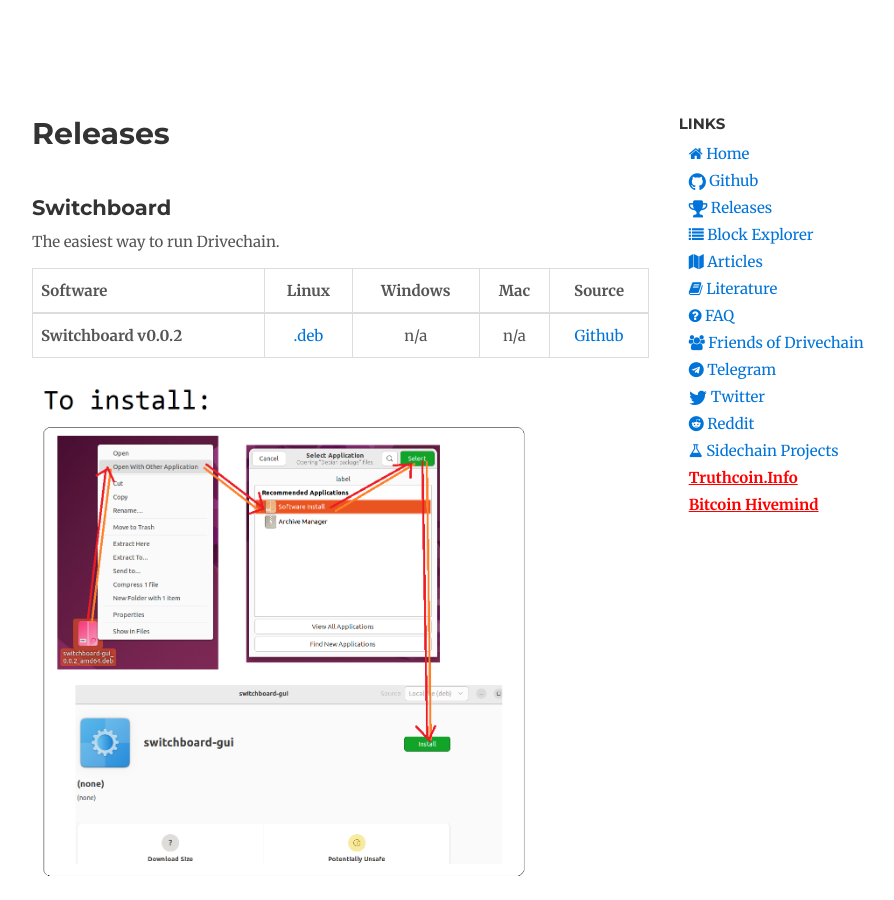
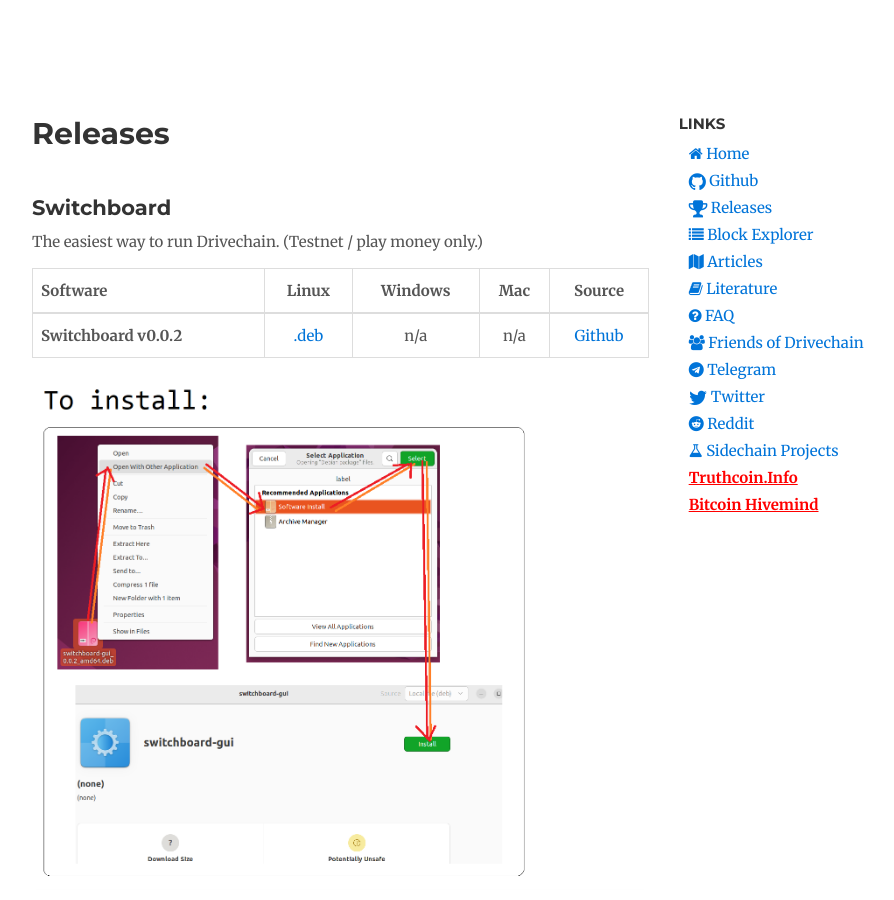
Before and after one commit to drivechain-project/drivechain.info, a Jekyll site: the page built from releases/index.md, in a window 1280 px wide and 900 px high. Shown: the whole window, without its empty margins (138-1032 px from the left). Built offline with Jekyll 4.4.1, drawn with Linux system fonts in a browser that asks for light colours; our own code applies the rules of GitHub Pages for plain Markdown files; comment, search, counter and statistics services are not loaded.

Commit message:
testnet only note

```diff
--- a/releases/index.md
+++ b/releases/index.md
@@ -6,7 +6,7 @@
 
 ## Switchboard
 
-The easiest way to run Drivechain.
+The easiest way to run Drivechain. (Testnet / play money only.)
 
 |Software|Linux|Windows|Mac|Source|
 |--------|:---:|:-----:|:-:|:----:|
```
